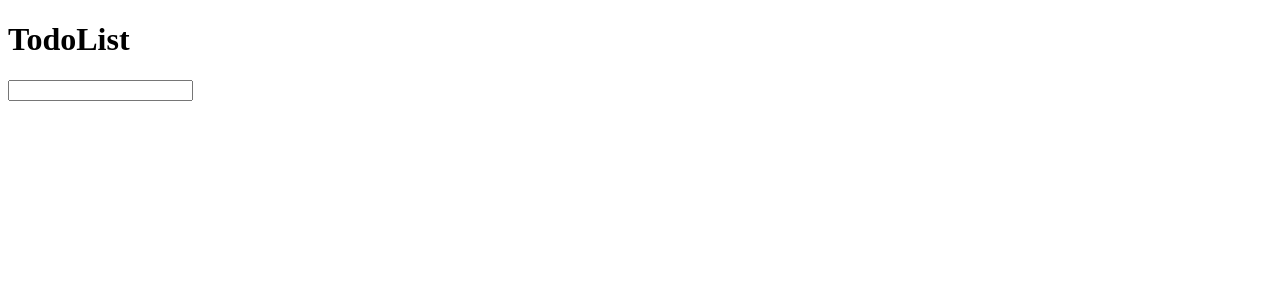
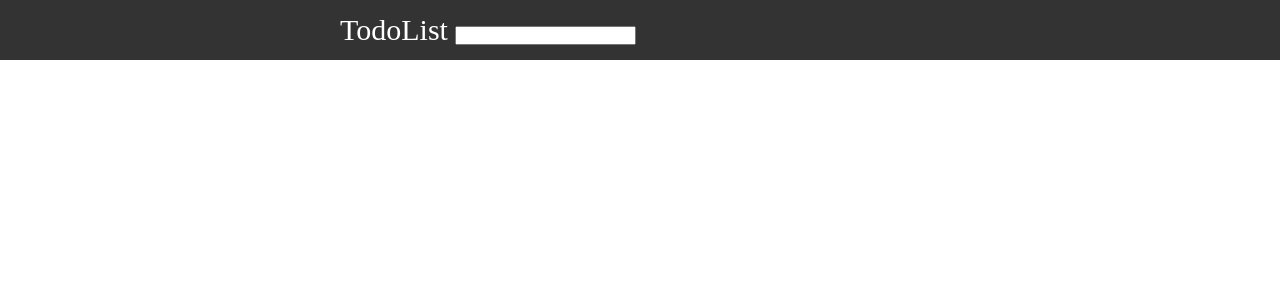
Before and after one commit to KongC-X/BDD-vueTodoList, a Vue app: page / in a window 1280 px wide. Shown: the top 300 px of the page. Built offline with nearby package versions, Linux system fonts and the light colour scheme.

Commit message:
TDD 开发Header 组件下

```diff
--- a/src/App.vue
+++ b/src/App.vue
@@ -13,10 +13,13 @@ export default {
     TodoList
   },
   data () {
-    return {
-
-    }
+    return {}
   }
 }
 </script>
-<style lang="stylus"></style>
+<style lang="stylus">
+* {
+  margin: 0;
+  padding: 0;
+}
+</style>
--- a/src/containers/TodoList/TodoList.vue
+++ b/src/containers/TodoList/TodoList.vue
@@ -1,6 +1,5 @@
 <template>
   <div>
-    <h1>TodoList</h1>
     <todo-header @add="addUndoItem"></todo-header>
     <ul>
       <li v-for="item in undoList" :key="item">{{item}}</li>
--- a/src/containers/TodoList/components/Header.vue
+++ b/src/containers/TodoList/components/Header.vue
@@ -1,11 +1,15 @@
 <template>
-  <div>
+  <div class="header">
+    <div class="header-content">
+      TodoList
       <input
           type="text"
           data-test="input"
+          class="header-inputq"
           v-model="inputValue"
           @keyup.enter="addTodoItem"
       >
+    </div>
   </div>
 </template>
 
@@ -30,4 +34,22 @@ export default {
 </script>
 
 <style scoped lang="stylus">
+.header
+  background: #333
+  line-height: 60px
+  .header-content
+    width: 600px
+    margin: 0 auto
+    font-size: 30px
+    color: #fff
+    .header-input
+      float: right
+      margin-top: 5px
+      outlint: none
+      border-radius: 5px
+      width: 75%
+      padding: 10px
+      font-size: 20px
+      text-indent: 2em
+      color: #333
 </style>
```
Also changed, not shown: .eslintrc.js, 2 other files (tests, documents, lock files or other folders). Lines whose indentation alone changed are shown as unchanged.
